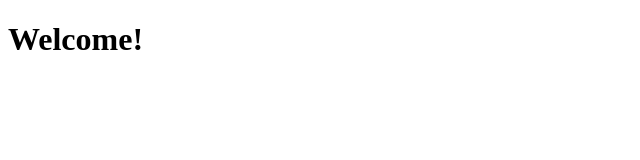
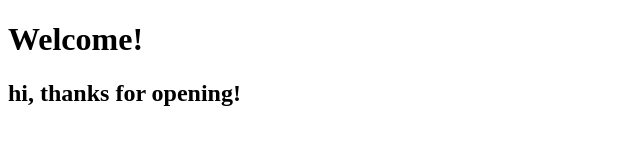
Before and after one commit to RishiPS19/myapp, a plain HTML site: page index.html in a window 1280 px wide. Shown: the whole page, without its empty margins (0-640 px from the left). Drawn offline with Linux system fonts and the light colour scheme.

Commit message:
initial commit

```diff
--- a/index.html
+++ b/index.html
@@ -4,5 +4,6 @@
         <title>First Git Proj</title>
     </head>
     <h1>Welcome!</h1>
+    <h2>hi, thanks for opening! </h2>
     <script src="app.js"></script>
 </html>
```
